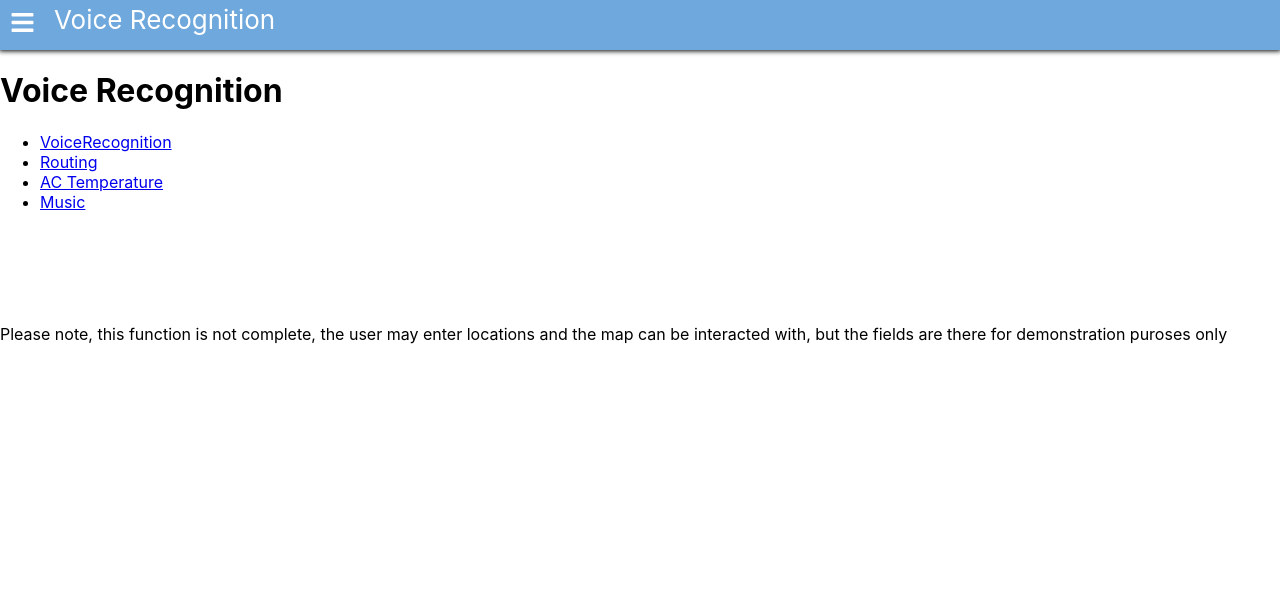
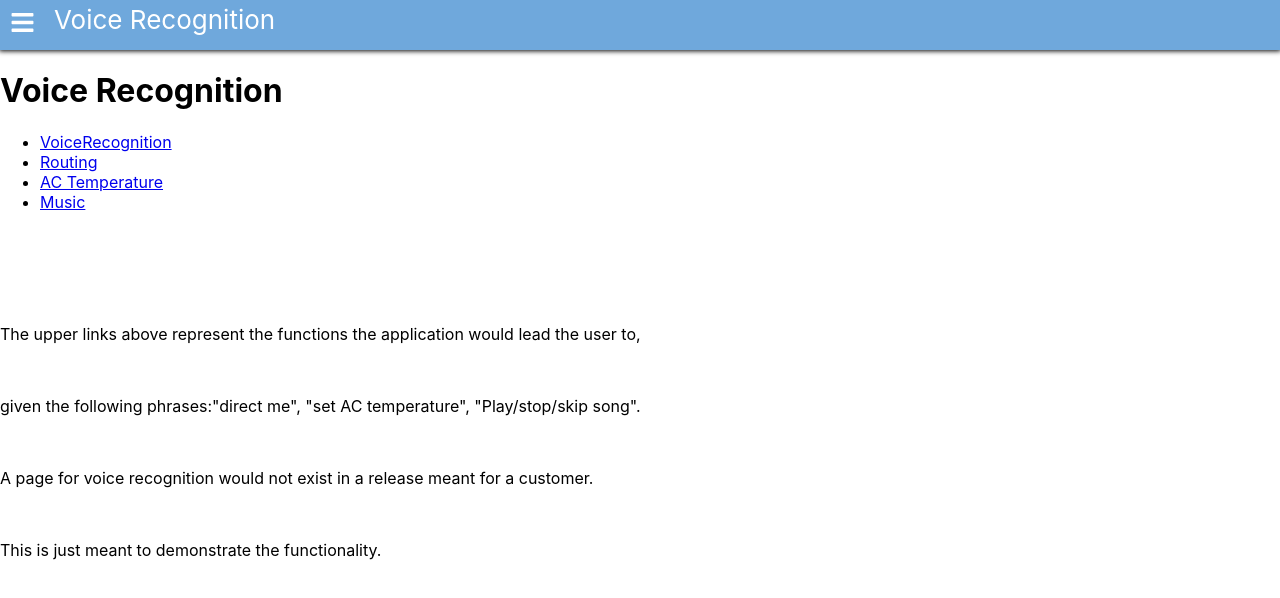
Before and after one commit to AdPat99/Requirements-Engineering-Project, a React (Create React App) app in the folder prototipo-er/: page /voicerec in a window 1280 px wide. Shown: the top 598 px of the page. Built offline with nearby package versions, Linux system fonts and the light colour scheme.

Commit message:
Clarification statement
Added a much needed clarification statement

```diff
--- a/prototipo-er/src/pages/voicerec.js
+++ b/prototipo-er/src/pages/voicerec.js
@@ -24,8 +24,10 @@ export default function Voicerec() {
         </ul>
 
         <br></br><br></br><br></br><br></br>
-        <p>Please note, this function is not complete, the user may enter locations and the map can be interacted with,
-          but the fields are there for demonstration puroses only</p>
+        <p>The upper links above represent the functions the application would lead the user to,</p><br></br>
+        <p>given the following phrases:"direct me", "set AC temperature", "Play/stop/skip song". </p><br></br>
+        <p>A page for voice recognition would not exist in a release meant for a customer.</p><br></br>
+        <p>This is just meant to demonstrate the functionality. </p>
       </div>
     </>
   )
```
